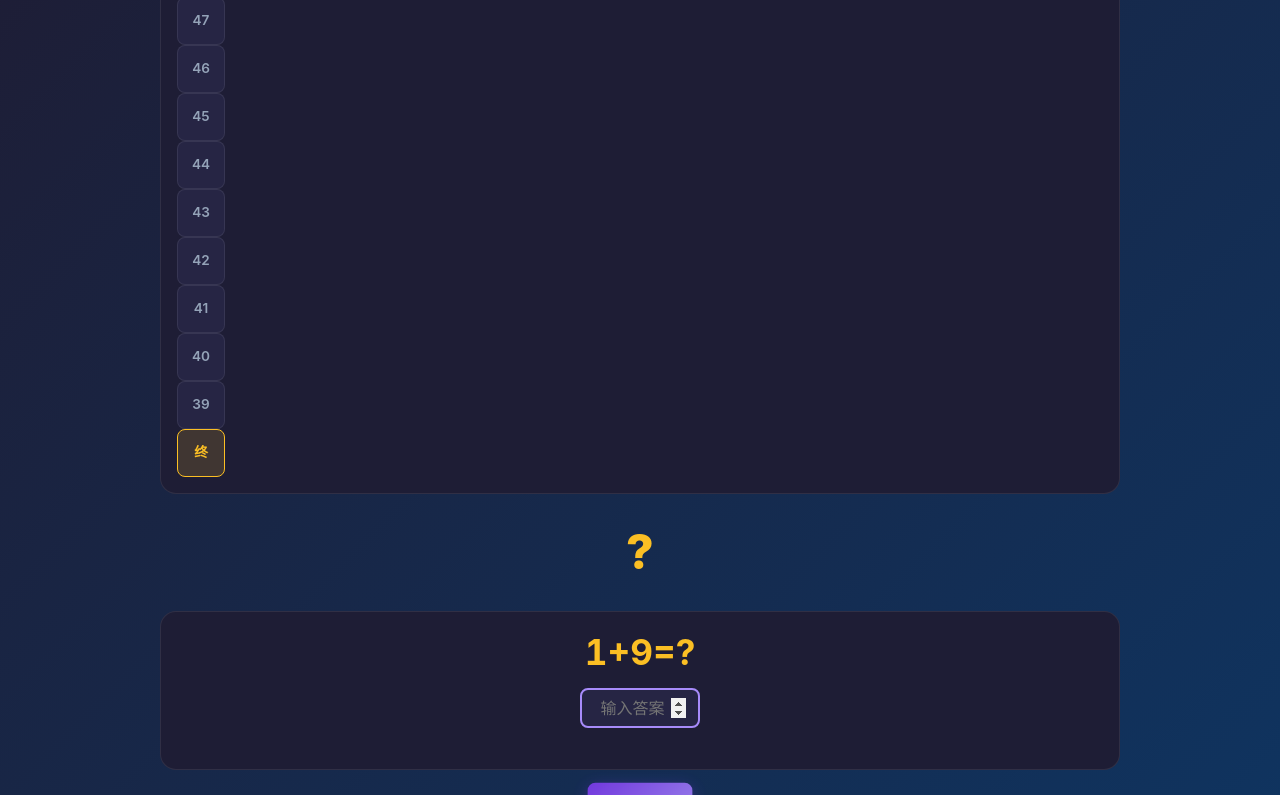
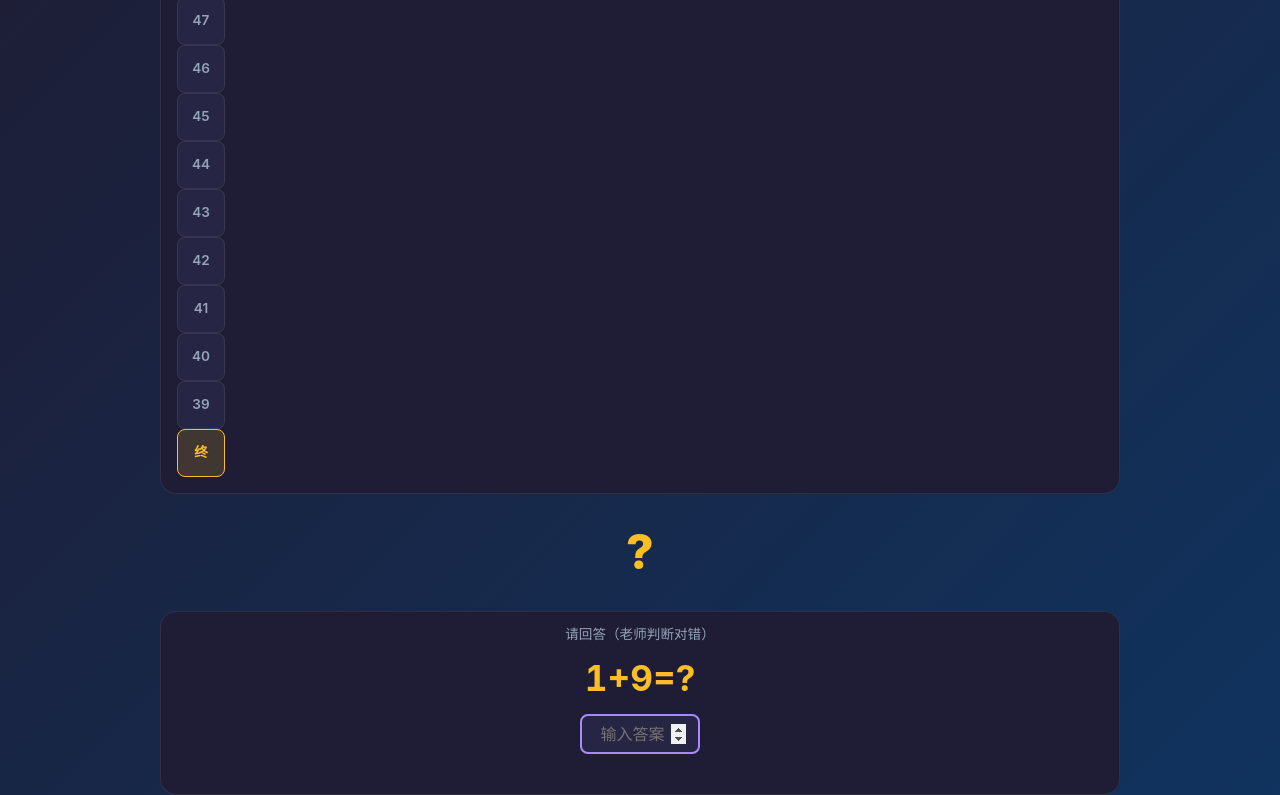
Before and after one commit to tujunjie003/math-flight-chess, a plain HTML site: page index.html in a window 1280 px wide. Both pictures are taken after a click on the button "🚀 开始游戏". Shown: the part 2301-3096 px from the top of the page. Drawn offline with Linux system fonts and the light colour scheme.

Commit message:
fix: 加q-label元素到question-box，修复showQuestion null错误

```diff
--- a/index.html
+++ b/index.html
@@ -58,6 +58,7 @@ select:focus { outline: none; border-color: var(--accent); box-shadow: 0 0 0 3px
 #dice-display { font-size: 3em; font-weight: 800; color: var(--warning); min-width: 80px; display: inline-block; transition: transform 0.15s; }
 
 /* ===== Question ===== */
+#q-label { font-size: 0.85em; color: var(--text-secondary); margin-bottom: var(--sp-1); }
 #question-box { background: var(--surface); border: 1px solid var(--border); border-radius: var(--r-xl); padding: var(--sp-3); text-align: center; margin-bottom: var(--sp-3); }
 #question-text { font-size: 1.6em; font-weight: 700; color: var(--warning); margin-bottom: var(--sp-2); font-variant-numeric: tabular-nums; }
 .answer-row { display: flex; gap: var(--sp-2); justify-content: center; align-items: center; flex-wrap: wrap; }
@@ -131,6 +132,7 @@ select:focus { outline: none; border-color: var(--accent); box-shadow: 0 0 0 3px
       <div id="dice-display">?</div>
     </div>
     <div id="question-box" style="display:none">
+      <div id="q-label"></div>
       <div id="question-text"></div>
       <div class="answer-row">
         <input type="number" id="answer-input" placeholder="输入答案" aria-label="答案">
```
